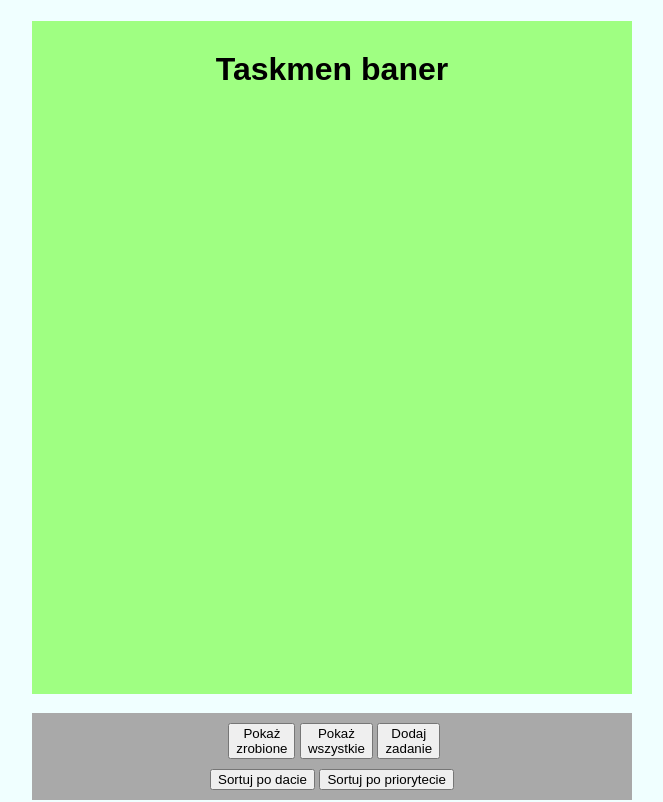
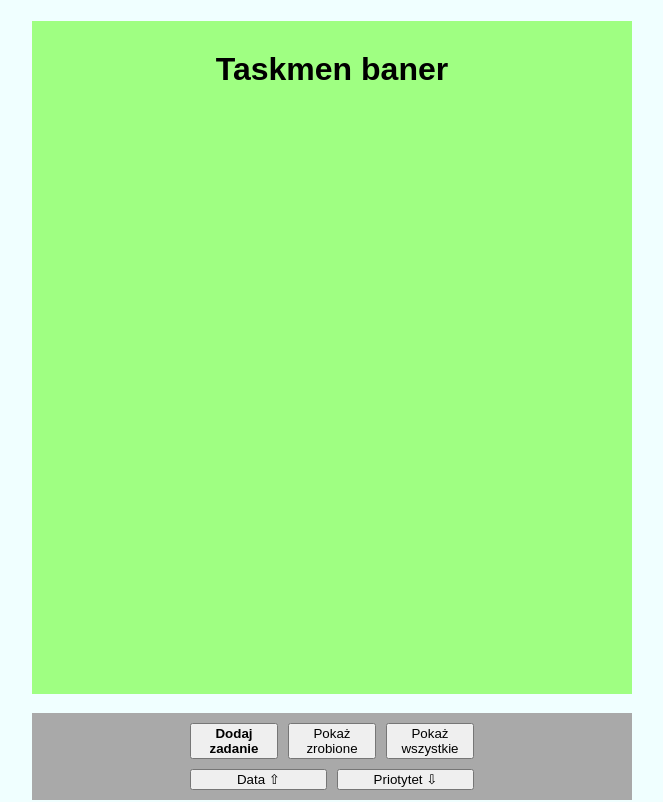
Before and after one commit to jarek-figura/gentlemen-app, a React (Create React App) app: page / in a window 1280 px wide. Shown: the whole page, without its empty margins (308-971 px from the left). Built offline with nearby package versions, Linux system fonts and the light colour scheme.

Commit message:
CSS changes

```diff
--- a/src/App.css
+++ b/src/App.css
@@ -12,3 +12,8 @@
   max-width: 600px;
   text-align: center;
 }
+
+.nav-bottom > button {
+  width: 88px;
+  margin: 0 5px;
+}
--- a/src/App.js
+++ b/src/App.js
@@ -14,8 +14,8 @@ class App extends Component {
     currentEditTask: null,
     showOnlyNotDoneEnabled: false,
     showOnlyDoneEnabled: false,
-    dueDateSortMode: '',
-    prioritySortMode: false,
+    dueDateSortMode: 0, // 0 - no sorting, 1 - ascending, 2 - descending
+    prioritySortMode: 0, // 0 - no sorting, 1 - from higher to lower
     searchPhrase: ''
   };
 
@@ -86,7 +86,7 @@ class App extends Component {
     })
   };
 
-  buttonName = (buttonType) => buttonType;
+  buttonName = (buttonName) => buttonName;
 
   displayForm = formType => {
     const options = {
@@ -120,7 +120,7 @@ class App extends Component {
   };
 
   enableSortingByPriority = () => {
-    this.setState({prioritySortMode: !this.state.prioritySortMode})
+    this.setState(({ prioritySortMode }) => ({ prioritySortMode: (prioritySortMode + 1) % 2 }))
   };
 
   tasksBeforeFilter = () => {
@@ -148,7 +148,7 @@ class App extends Component {
       )
     }
 
-    if (this.state.prioritySortMode) {
+    if (this.state.prioritySortMode === 1) {
       tasks.sort(
         (a, b) => nameToValue(b.priority) - nameToValue(a.priority)
       )
@@ -177,33 +177,33 @@ class App extends Component {
               />
 
               <nav className='nav-bottom'>
-                {/* filters - bottom left */}
-                <span>&nbsp;</span>
-                {this.state.showOnlyDoneEnabled === false ?
-                  <button onClick={() => this.setState({
-                    showOnlyDoneEnabled: true,
-                    showOnlyNotDoneEnabled: false
-                  })}>Pokaż<br/>zrobione</button> :
-                  <button onClick={() => this.setState({
-                    showOnlyNotDoneEnabled: true,
-                    showOnlyDoneEnabled: false
-                  })}>Pokaż<br/>niezrobione</button>
+                {/* add task */}
+                <button onClick={this.toggleShowAddTaskPopup}><strong>Dodaj<br/>zadanie</strong></button>
+
+                {/* filters */}
+                {this.state.showOnlyDoneEnabled === false
+                  ? <button onClick={() => this.setState({
+                     showOnlyDoneEnabled: true,
+                      showOnlyNotDoneEnabled: false
+                    })}>Pokaż<br/>zrobione</button>
+                  : <button onClick={() => this.setState({
+                      showOnlyNotDoneEnabled: true,
+                      showOnlyDoneEnabled: false
+                    })}>Pokaż<br/>niezrobione</button>
                 }
 
-                <span>&nbsp;</span>
                 <button onClick={() => this.setState({
                   showOnlyNotDoneEnabled: false,
                   showOnlyDoneEnabled: false
                 })}>Pokaż<br/>wszystkie
                 </button>
 
-                {/* button - bottom right */}
-                <span>&nbsp;</span>
-                <button onClick={this.toggleShowAddTaskPopup}>Dodaj<br/>zadanie</button>
-
                 <TaskFilter
                   enableSortingByDueDate={this.enableSortingByDueDate}
-                  enableSortingByPriority={this.enableSortingByPriority}/>
+                  dueDateSortMode={this.state.dueDateSortMode}
+                  enableSortingByPriority={this.enableSortingByPriority}
+                  prioritySortMode={this.state.prioritySortMode}
+                />
               </nav>
             </div>
           : this.displayForm(this.state.currentForm)
--- a/src/components/TaskContent/TaskContent.css
+++ b/src/components/TaskContent/TaskContent.css
@@ -15,6 +15,7 @@
 }
 
 .task {
+  margin: 0;
   padding: 15px;
   display: flex;
   flex-wrap: nowrap;
--- a/src/components/TaskContent/TaskContent.js
+++ b/src/components/TaskContent/TaskContent.js
@@ -15,6 +15,7 @@ class TaskContent extends Component {
 
         <div className="buttons">
           <input className='done-checkbox'
+            title="Oznacz jako zrobione"
             type="checkbox"
             checked={task.isDone}
             onChange={() => this.props.toggleTaskDone(task.id)}
@@ -27,7 +28,7 @@ class TaskContent extends Component {
 
           <span>&nbsp;</span>
           <button className='delete-button'
-            title="Skasuj zadanie"
+            title="Usuń zadanie"
             onClick={() => this.props.removeTask(task.id)}
           >&times;</button>
         </div>
--- a/src/components/TaskFilter/TaskFIlter.css
+++ /dev/null
@@ -1,3 +0,0 @@
-.task-sorting {
-  margin-top: 10px;
-}
--- /dev/null
+++ b/src/components/TaskFilter/TaskFilter.css
@@ -0,0 +1,8 @@
+.task-sorting {
+  margin-top: 10px;
+}
+
+.task-sorting > button {
+  width: 137px;
+  margin: 0 5px;
+}
--- a/src/components/TaskFilter/TaskFilter.js
+++ b/src/components/TaskFilter/TaskFilter.js
@@ -1,12 +1,15 @@
 import React, {Component} from 'react';
-import './TaskFIlter.css'
+import './TaskFilter.css'
+
+const dateSortMode = ['\u21e7', '\u21e9', '\u21d4'];
+const prioritySortMode = ['\u21e9', '\u21d4'];
 
 class TaskFilter extends Component {
   render(){
     return (
       <div className="task-sorting">
-        <button  name="byDueDate" onClick={this.props.enableSortingByDueDate}>Sortuj po dacie</button><span>&nbsp;</span>
-        <button  name="byPriorityLevel" onClick={this.props.enableSortingByPriority}>Sortuj po priorytecie</button>
+        <button name="byDueDate" onClick={this.props.enableSortingByDueDate}>Data {dateSortMode[this.props.dueDateSortMode]}</button>
+        <button name="byPriorityLevel" onClick={this.props.enableSortingByPriority}>Priotytet {prioritySortMode[this.props.prioritySortMode]}</button>
       </div>
     )
   }
```
